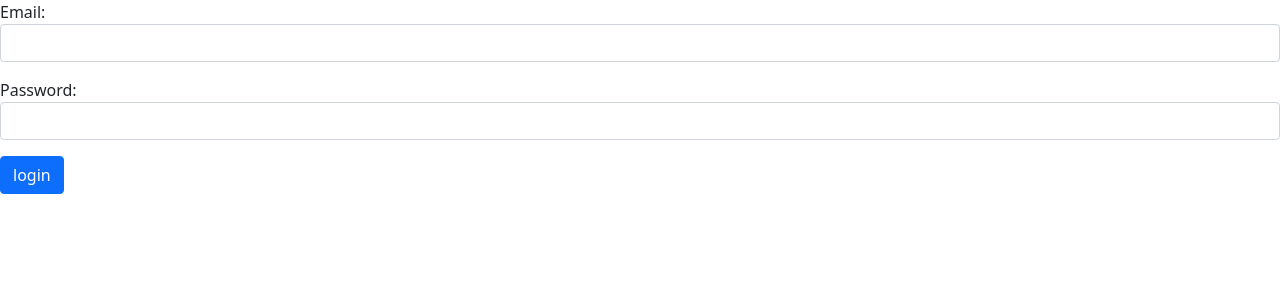
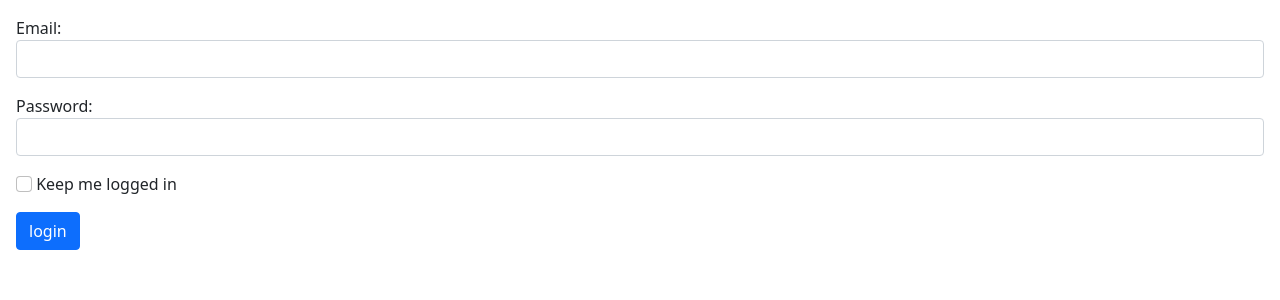
Before and after one commit to scho-to/Symfony5Tutorial, a Symfony app: template 02-basics/templates/security/login.html.twig in a window 1280 px wide. Shown: the top 300 px of the page. Run offline with Twig, Linux system fonts and the light colour scheme; the template is opened without the code that fills it, so the values that code supplies are empty; some libraries are stand-ins or nearby versions.

Commit message:
3.87 "Security - login & remember login state" finished

```diff
--- a/02-basics/templates/default/index.html.twig
+++ b/02-basics/templates/default/index.html.twig
@@ -18,8 +18,9 @@
     </ul>
     {% if app.user %}
         <a href="{{path('logout')}}">Logout</a>
-    {# {% else %}
-        {{form(form)}} #}
+    {% else %}
+        {{form(form)}}
+        <a href="/login">Have an account?</a>
     {% endif %}
 </div>
 {% endblock %}
--- a/02-basics/templates/security/login.html.twig
+++ b/02-basics/templates/security/login.html.twig
@@ -5,6 +5,10 @@
         <div>{{ error.messageKey|trans(error.messageData, 'security') }}</div>
     {% endif %}
 
+    <div class="p-3">
+        {% if app.user %}
+            <p>You are already logged in. <a href="/home">Click here to go to Home</a></p>
+        {% else %}
             <form action="{{ path('login') }}" method="post">
                 <div class="mb-3">
                     <label for="username">Email:</label>
@@ -14,10 +18,16 @@
                     <label for="password">Password:</label>
                     <input type="password" id="password" name="password" class="form-control"/>
                 </div>
+                <div class="mb-3">
+                    <input type="checkbox" id="remember_me" name="_remember_me" class="form-check-input"/>
+                    <label for="remember_me">Keep me logged in</label>
+                </div>
                 {# If you want to control the URL the user is redirected to on success #}
                 <input type="hidden" name="_target_path" value="/home"/>
                 <input type="hidden" name="_csrf_token" value="{{ csrf_token('authenticate') }}">
 
                 <button type="submit" class="btn btn-primary">login</button>
             </form>
+        {% endif %}
+    </div>
 {% endblock %}
```
Also changed, not shown: 1 other file. Lines whose indentation alone changed are shown as unchanged.
